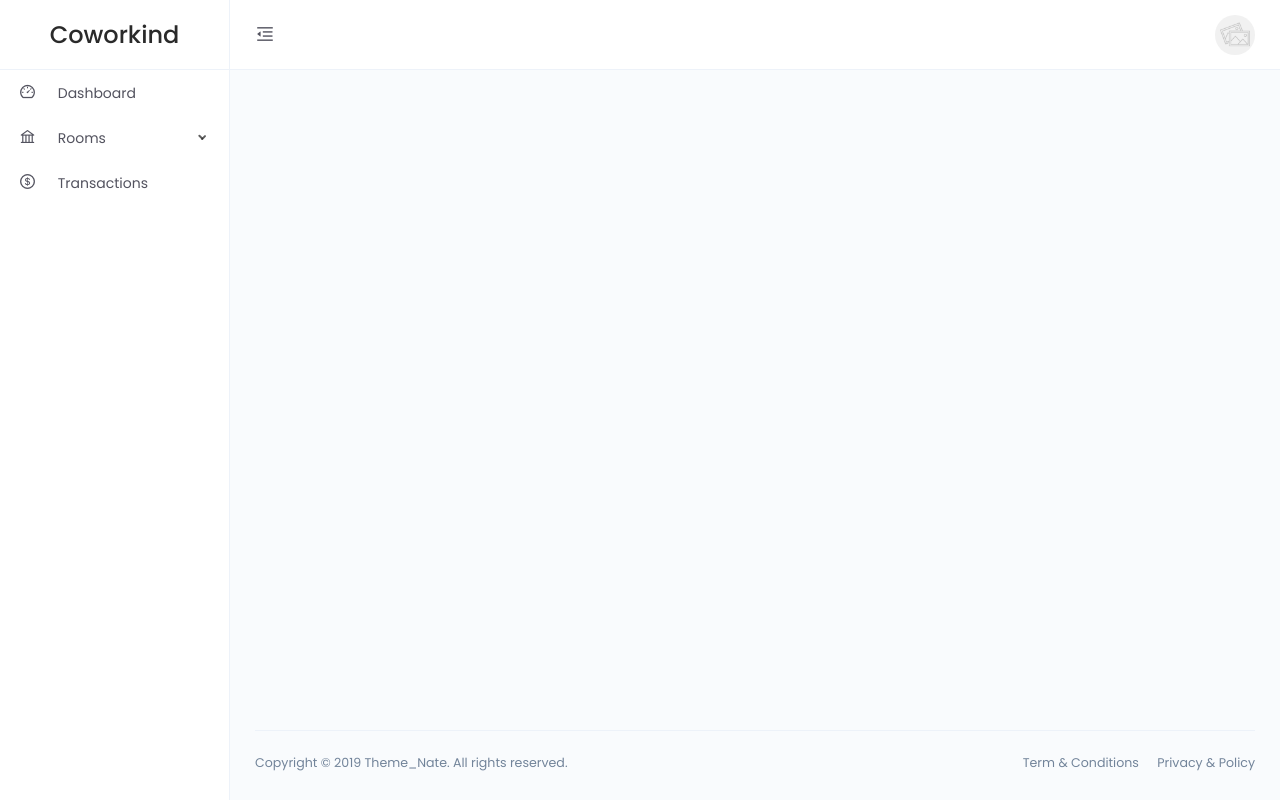
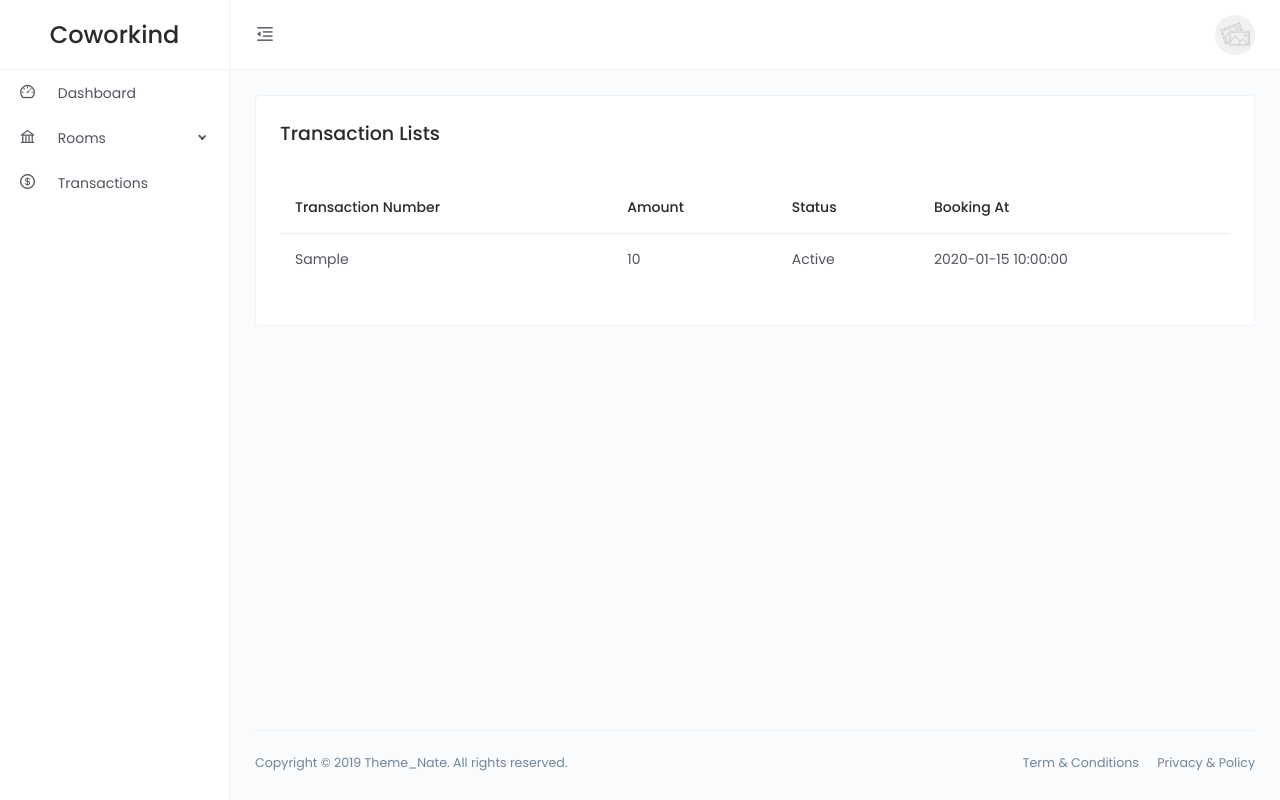
Before and after one commit to rairizky/WP2-Kelompok3, a CodeIgniter 4 app: template app/Views/admin/transaction/index.php in a window 1280 px wide. Run offline with PHP 8.4 and a stand-in for CodeIgniter, Linux system fonts and the light colour scheme; the template is opened without the code that fills it: most values are stand-ins (such as "Sample title", 1, 10 or a date in 2020); data that the repository does not hold is empty; some libraries are stand-ins or nearby versions.

Commit message:
data admin transaction

```diff
--- a/app/Controllers/AdminTransactionController.php
+++ b/app/Controllers/AdminTransactionController.php
@@ -3,12 +3,14 @@
 namespace App\Controllers;
 
 use App\Controllers\BaseController;
+use App\Models\Transaction;
 
 class AdminTransactionController extends BaseController {
 
     public function index() {
-
-        echo view('admin/transaction/index');
+        $transaction = new Transaction();
+        $data['transactions'] = $transaction->findAll();
+        echo view('admin/transaction/index', $data);
     }
 
     public function detail($code) {
--- a/app/Views/admin/transaction/index.php
+++ b/app/Views/admin/transaction/index.php
@@ -1,6 +1,39 @@
 <?= $this->extend('layouts/admin/index') ?>
 
 <?= $this->section('content') ?>
-    <?php echo uri_string() ?>
-    <?php echo route_to('admin_transaction') ?>
+<div class="card">
+    <div class="card-body">
+        <div class="d-flex justify-content-between">
+            <h4>Transaction Lists</h4>
+        </div>
+
+        <div class="m-t-25">
+            <?php if(session()->getFlashData('success')): ?>
+                <div class="alert alert-success">
+                    <?= session()->getFlashData('success') ?>
+                </div>
+            <?php endif; ?>
+            <table id="data-table" class="table">
+                <thead>
+                    <tr>
+                        <th>Transaction Number</th>
+                        <th>Amount</th>
+                        <th>Status</th>
+                        <th>Booking At</th>
+                    </tr>
+                </thead>
+                <tbody>
+                    <?php foreach ($transactions as $item) : ?>
+                        <tr>
+                            <td><?= $item['code_transaction'] ?></td>
+                            <td><?= $item['total'] ?></td>
+                            <td><?= ($item['status'] == 'settlement') ? 'Paid' : ucwords($item['status']) ?></td>
+                            <td><?= $item['booking_at'] ?></td>
+                        </tr>
+                    <?php endforeach ?>
+                </tbody>
+            </table>
+        </div>
+    </div>
+</div>
 <?= $this->endSection() ?>
```
